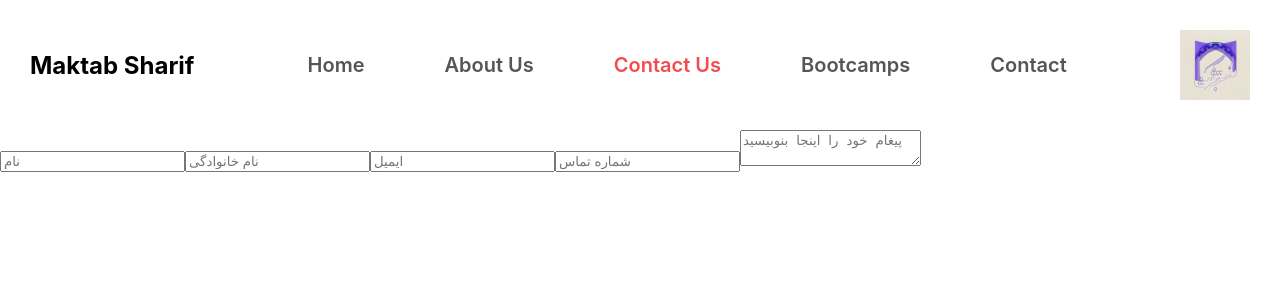
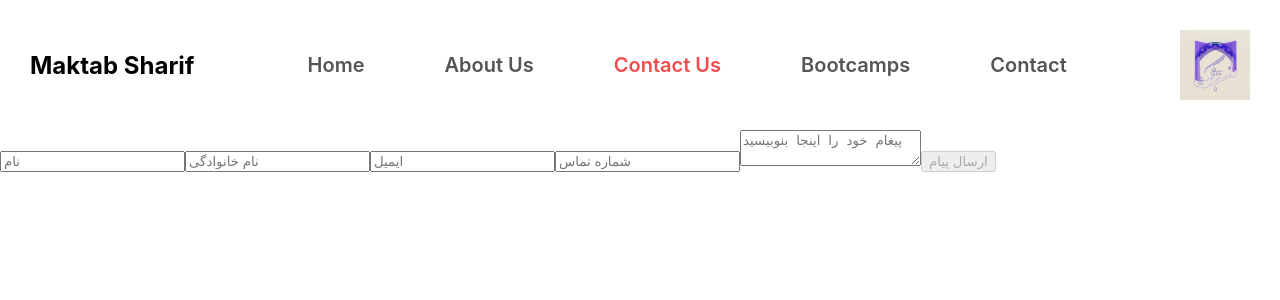
Before and after one commit to maryammoshtoofar/HW18-maktab76, a React (Create React App) app: page /contactus in a window 1280 px wide. Shown: the top 300 px of the page. Built offline with nearby package versions, Linux system fonts and the light colour scheme.

Commit message:
add form button disable mode

```diff
--- a/src/Pages/ContactUs/index.tsx
+++ b/src/Pages/ContactUs/index.tsx
@@ -9,6 +9,7 @@ const ContactUs = () => {
     phone: "",
     message: "",
   });
+
   const handleChange = (
     e:
       | React.ChangeEvent<HTMLInputElement>
@@ -18,6 +19,14 @@ const ContactUs = () => {
     setUserData({ ...userData, [name]: value });
   };
   const { name, familyName, email, phone, message } = userData;
+
+  const isValid =
+    name !== "" &&
+    familyName !== "" &&
+    email !== "" &&
+    phone !== "" &&
+    message !== "";
+
   return (
     <AnimatedTransitions>
       <form>
@@ -55,6 +64,9 @@ const ContactUs = () => {
           placeholder="پیغام خود را اینجا بنوبیسید"
           onChange={(e) => handleChange(e)}
         />
+        <button type="submit" disabled={!isValid}>
+          ارسال پیام
+        </button>
       </form>
     </AnimatedTransitions>
   );
```
